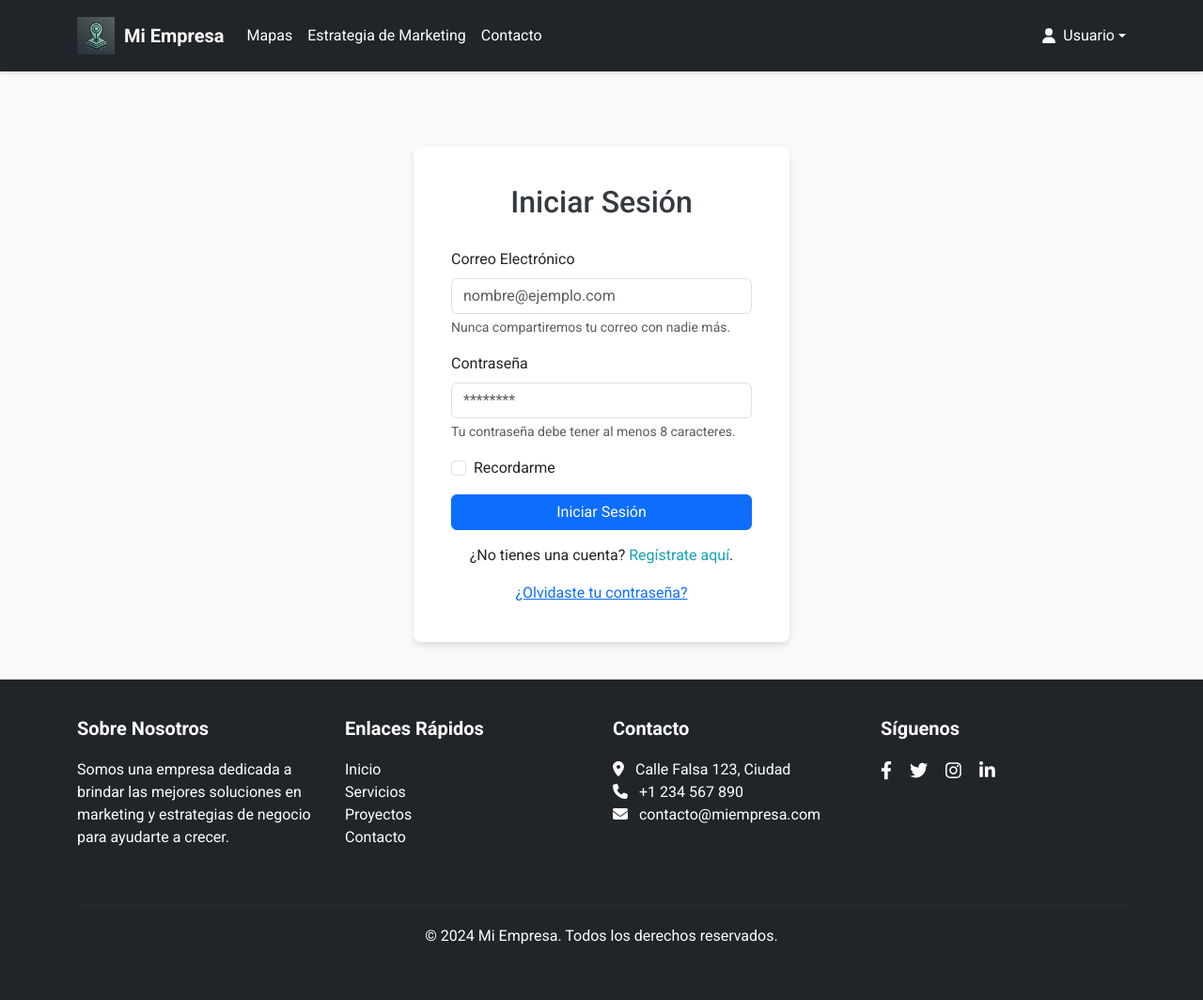
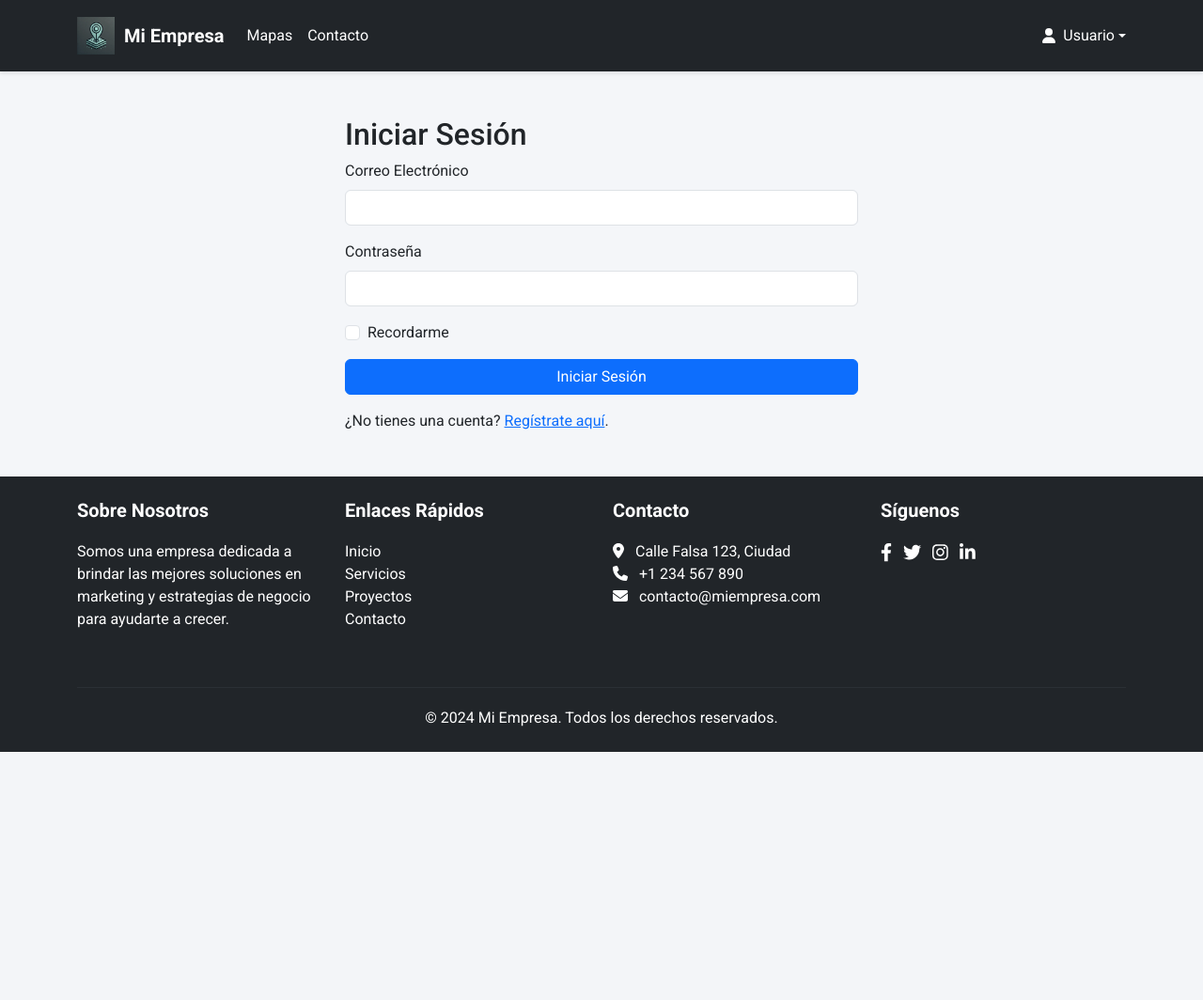
Before and after one commit to topassky3/Photorealistic-3D-Maps, a Django app: page /login/ in a window 1280 px wide. Shown: the whole page at 94% size. After the commit the page ends 800 px from the top, so only its background shows below. Run offline with Django 5.2, Linux system fonts and the light colour scheme.

Commit message:
Version estable

```diff
--- a/core/models.py
+++ b/core/models.py
@@ -4,6 +4,10 @@ from django.db import models
 class Anunciate(AbstractUser):
     nombre_completo = models.CharField(max_length=150, verbose_name="Nombre Completo")
     telefono = models.CharField(max_length=20, verbose_name="Número de Teléfono")
+    email = models.EmailField(unique=True, verbose_name="Correo Electrónico")
+
+    USERNAME_FIELD = 'email'
+    REQUIRED_FIELDS = ['username']  # Puedes ajustar esto según tus necesidades
 
     def __str__(self):
-        return self.username
+        return self.email
--- a/core/templates/core/base.html
+++ b/core/templates/core/base.html
@@ -1,4 +1,5 @@
 {% load static %}
+{% load grupos %}  <!-- Carga los filtros personalizados -->
 <!DOCTYPE html>
 <html lang="es">
 <head>
@@ -15,13 +16,12 @@
     <link href="{% static 'core/css/base.css' %}" rel="stylesheet">
     {% block extra_head %}
     {% endblock %}
-
 </head>
 <body>
     <!-- Barra de Navegación -->
-    <nav class="navbar navbar-expand-lg navbar-dark">
+    <nav class="navbar navbar-expand-lg navbar-dark bg-dark">
         <div class="container">
-            <a class="navbar-brand" href="index.html">
+            <a class="navbar-brand" href="{% url 'home' %}">
                 <img
                     src="{% static 'core/img/logo-256.webp' %}"
                     srcset="
@@ -43,30 +43,43 @@
             <div class="collapse navbar-collapse" id="navbarNav">
                 <ul class="navbar-nav me-auto mb-2 mb-lg-0">
                     <li class="nav-item">
-                        <a class="nav-link" href="index.html">Mapas</a>
-                    </li>
-                    <li class="nav-item">
-                        <a class="nav-link" href="marketing_strategy.html">Estrategia de Marketing</a>
+                        <a class="nav-link" href="#">Mapas</a>
                     </li>
                     <li class="nav-item">
                         <a class="nav-link" href="#">Contacto</a>
                     </li>
+                    <!-- Enlace Exclusivo para Administradores de Anuncios -->
+                    {% if user.is_authenticated and user|has_group:"Administrador de Anuncios" %}
+                        <li class="nav-item">
+                            <a class="nav-link" href="#">
+                                <i class="fa-solid fa-plus me-1"></i> Publicar Anuncio
+                            </a>
+                        </li>
+                        <!-- Puedes añadir más enlaces exclusivos aquí -->
+                    {% endif %}
                 </ul>
                 <div class="nav-item dropdown">
                     <a class="nav-link dropdown-toggle d-flex align-items-center" href="#" id="navbarDropdown" role="button"
                         data-bs-toggle="dropdown" aria-expanded="false" aria-haspopup="true">
-                        <i class="fa-solid fa-user me-2"></i> Usuario
+                        <i class="fa-solid fa-user me-2"></i>
+                        {% if user.is_authenticated %}
+                            {{ user.username }}
+                        {% else %}
+                            Usuario
+                        {% endif %}
                     </a>
                     <ul class="dropdown-menu dropdown-menu-end" aria-labelledby="navbarDropdown">
-                        <!-- Enlaces para usuarios no autenticados -->
-                        <li><a class="dropdown-item" href="{% url 'login:login' %}"><i class="fa-solid fa-sign-in-alt"></i> Iniciar Sesión</a></li>
-                        <li><a class="dropdown-item" href="register.html"><i class="fa-solid fa-user-plus"></i> Registrarse</a></li>
+                        {% if not user.is_authenticated %}
+                            <li><a class="dropdown-item" href="{% url 'login:login' %}"><i class="fa-solid fa-sign-in-alt me-2"></i> Iniciar Sesión</a></li>
+                            <li><a class="dropdown-item" href="{% url 'registor:register' %}"><i class="fa-solid fa-user-plus me-2"></i> Registrarse</a></li>
+                        {% else %}
+                            <li><a class="dropdown-item" href="#"><i class="fa-solid fa-id-badge me-2"></i> Perfil</a></li>
+                            <li><a class="dropdown-item" href="#"><i class="fa-solid fa-gear me-2"></i> Configuración</a></li>
+                            <li><hr class="dropdown-divider"></li>
+                            <li><a class="dropdown-item" href="{% url 'login:logout' %}"><i class="fa-solid fa-sign-out-alt me-2"></i> Cerrar sesión</a></li>
+                        {% endif %}
                         <li><hr class="dropdown-divider"></li>
-                        <!-- Enlaces para usuarios autenticados (esto debe manejarse dinámicamente con backend) -->
-                        <li><a class="dropdown-item" href="profile.html"><i class="fa-solid fa-id-badge"></i> Perfil</a></li>
-                        <li><a class="dropdown-item" href="#"><i class="fa-solid fa-gear"></i> Configuración</a></li>
-                        <li><hr class="dropdown-divider"></li>
-                        <li><a class="dropdown-item" href="#"><i class="fa-solid fa-sign-out-alt"></i> Cerrar sesión</a></li>
+                        <li><a class="dropdown-item" href="#"><i class="fa-solid fa-question-circle me-2"></i> Ayuda</a></li>
                     </ul>
                 </div>
             </div>
@@ -91,7 +104,7 @@
     {% endblock %}
 
     <!-- Footer -->
-    <footer>
+    <footer class="bg-dark text-white py-4">
         <div class="container">
             <div class="row">
                 <!-- Sobre Nosotros -->
@@ -103,10 +116,10 @@
                 <div class="col-md-3 mb-4">
                     <h5 class="footer-title">Enlaces Rápidos</h5>
                     <ul class="list-unstyled">
-                        <li><a href="index.html">Inicio</a></li>
-                        <li><a href="services.html">Servicios</a></li>
-                        <li><a href="projects.html">Proyectos</a></li>
-                        <li><a href="contact.html">Contacto</a></li>
+                        <li><a href="{% url 'home' %}" class="text-white">Inicio</a></li>
+                        <li><a href="#" class="text-white">Servicios</a></li>
+                        <li><a href="#" class="text-white">Proyectos</a></li>
+                        <li><a href="#" class="text-white">Contacto</a></li>
                     </ul>
                 </div>
                 <!-- Contacto -->
@@ -122,17 +135,17 @@
                 <div class="col-md-3 mb-4">
                     <h5 class="footer-title">Síguenos</h5>
                     <div class="social-icons">
-                        <a href="#" aria-label="Facebook"><i class="fab fa-facebook-f"></i></a>
-                        <a href="#" aria-label="Twitter"><i class="fab fa-twitter"></i></a>
-                        <a href="#" aria-label="Instagram"><i class="fab fa-instagram"></i></a>
-                        <a href="#" aria-label="LinkedIn"><i class="fab fa-linkedin-in"></i></a>
+                        <a href="#" aria-label="Facebook" class="text-white me-2"><i class="fab fa-facebook-f"></i></a>
+                        <a href="#" aria-label="Twitter" class="text-white me-2"><i class="fab fa-twitter"></i></a>
+                        <a href="#" aria-label="Instagram" class="text-white me-2"><i class="fab fa-instagram"></i></a>
+                        <a href="#" aria-label="LinkedIn" class="text-white"><i class="fab fa-linkedin-in"></i></a>
                     </div>
                 </div>
             </div>
             <hr class="footer-divider">
             <div class="row">
                 <div class="col-12 text-center">
-                    <p>&copy; 2024 Mi Empresa. Todos los derechos reservados.</p>
+                    <p class="mb-0">&copy; 2024 Mi Empresa. Todos los derechos reservados.</p>
                 </div>
             </div>
         </div>
--- a/login/templates/login/login.html
+++ b/login/templates/login/login.html
@@ -1,35 +1,29 @@
 <!-- login/templates/login/login.html -->
 
 {% extends "core/base.html" %}
-
 {% load static %}
-
-{% block extra_head %}
-    <!-- Estilos específicos para la página de login -->
-    <link href="{% static 'login/css/login.css' %}" rel="stylesheet">
-{% endblock %}
-
 {% block content %}
-<!-- Contenido Principal -->
-<main class="content">
-    <div class="container">
-        <section class="login-section">
-            <h2>Iniciar Sesión</h2>
-            <form action="{% url 'login:login' %}" method="POST">
+<div class="container">
+    <div class="row justify-content-center">
+        <div class="col-md-6">
+            <h2 class="mt-5">Iniciar Sesión</h2>
+            <form method="POST" action="{% url 'login:login' %}">
                 {% csrf_token %}
+                {% if messages %}
+                    {% for message in messages %}
+                        <div class="alert alert-{{ message.tags }} alert-dismissible fade show" role="alert">
+                            {{ message }}
+                            <button type="button" class="btn-close" data-bs-dismiss="alert" aria-label="Cerrar"></button>
+                        </div>
+                    {% endfor %}
+                {% endif %}
                 <div class="mb-3">
                     <label for="email" class="form-label">Correo Electrónico</label>
-                    <input type="email" class="form-control" id="email" name="email" placeholder="nombre@ejemplo.com" required>
-                    <div class="form-text">Nunca compartiremos tu correo con nadie más.</div>
-                    <!-- Mensaje de error (opcional) -->
-                    <!-- <div class="error-message">Correo electrónico inválido.</div> -->
+                    <input type="email" class="form-control" id="email" name="email" required>
                 </div>
                 <div class="mb-3">
                     <label for="password" class="form-label">Contraseña</label>
-                    <input type="password" class="form-control" id="password" name="password" placeholder="********" required>
-                    <div class="form-text">Tu contraseña debe tener al menos 8 caracteres.</div>
-                    <!-- Mensaje de error (opcional) -->
-                    <!-- <div class="error-message">Contraseña incorrecta.</div> -->
+                    <input type="password" class="form-control" id="password" name="password" required>
                 </div>
                 <div class="mb-3 form-check">
                     <input type="checkbox" class="form-check-input" id="remember" name="remember">
@@ -37,13 +31,8 @@
                 </div>
                 <button type="submit" class="btn btn-primary w-100">Iniciar Sesión</button>
             </form>
-            <div class="register-link">
-                <p>¿No tienes una cuenta? <a href="{% url 'registor:register' %}">Regístrate aquí</a>.</p>
-            </div>
-            <div class="text-center mt-3">
-                <a href="#">¿Olvidaste tu contraseña?</a>
-            </div>
-        </section>
+            <p class="mt-3">¿No tienes una cuenta? <a href="{% url 'registor:register' %}">Regístrate aquí</a>.</p>
+        </div>
     </div>
-</main>
+</div>
 {% endblock %}
--- a/login/views.py
+++ b/login/views.py
@@ -1,5 +1,3 @@
-# login/views.py
-
 from django.shortcuts import render, redirect
 from django.contrib.auth import authenticate, login, logout
 from django.contrib import messages
@@ -14,7 +12,7 @@ def login_view(request):
         remember = request.POST.get('remember')
 
         try:
-            user = authenticate(request, username=email, password=password)
+            user = authenticate(request, username=email, password=password)  # Ahora 'username' es 'email'
             if user is not None:
                 login(request, user)
                 if not remember:
```
Also changed, not shown: core/templatetags/grupos.py (added, +17 -0 lines), core/migrations/0001_initial.py, core/migrations/0002_alter_anunciate_email.py (added), core/templatetags/__init__.py (added), db.sqlite3.
